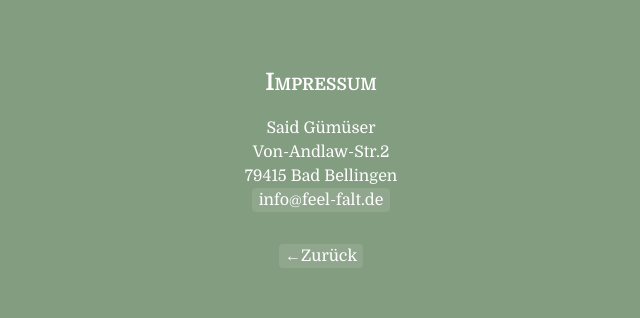
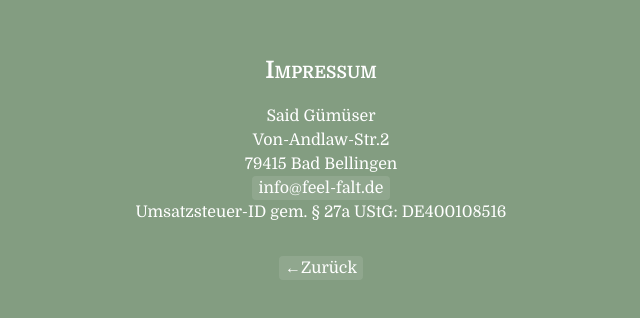
Before and after one commit to feelfalt/feel-falt.de, a plain HTML site: page imprint.html in a window 1280 px wide. Shown: the part 226-544 px from the top of the page, without its empty margins (319-959 px from the left). Drawn offline with Linux system fonts and the light colour scheme.

Commit message:
add USt-ID

```diff
--- a/imprint.html
+++ b/imprint.html
@@ -17,10 +17,12 @@
   <div class="container">
     <main class="imprint">
       <h2>Impressum</h2>
-      <p>Said Gümüser<br />
+      <p>
+        Said Gümüser<br />
         Von-Andlaw-Str.2<br />
         79415 Bad Bellingen<br />
-        <a href="mailto:info@feel-falt.de">info@feel-falt.de</a>
+        <a href="mailto:info@feel-falt.de">info@feel-falt.de</a><br />
+        Umsatzsteuer-ID gem. § 27a UStG: DE400108516
       </p>
       <p><a href="/">←Zurück</a></p>
     </main>
```
